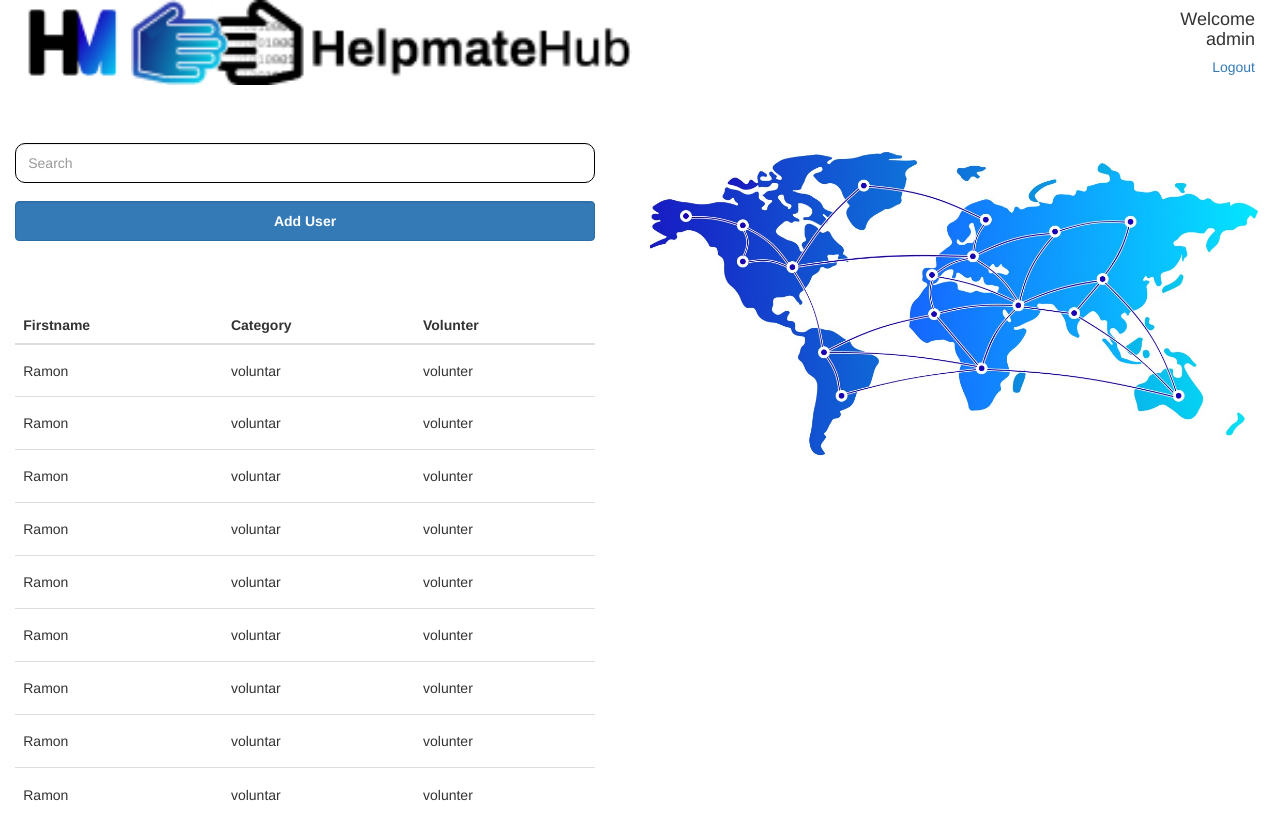
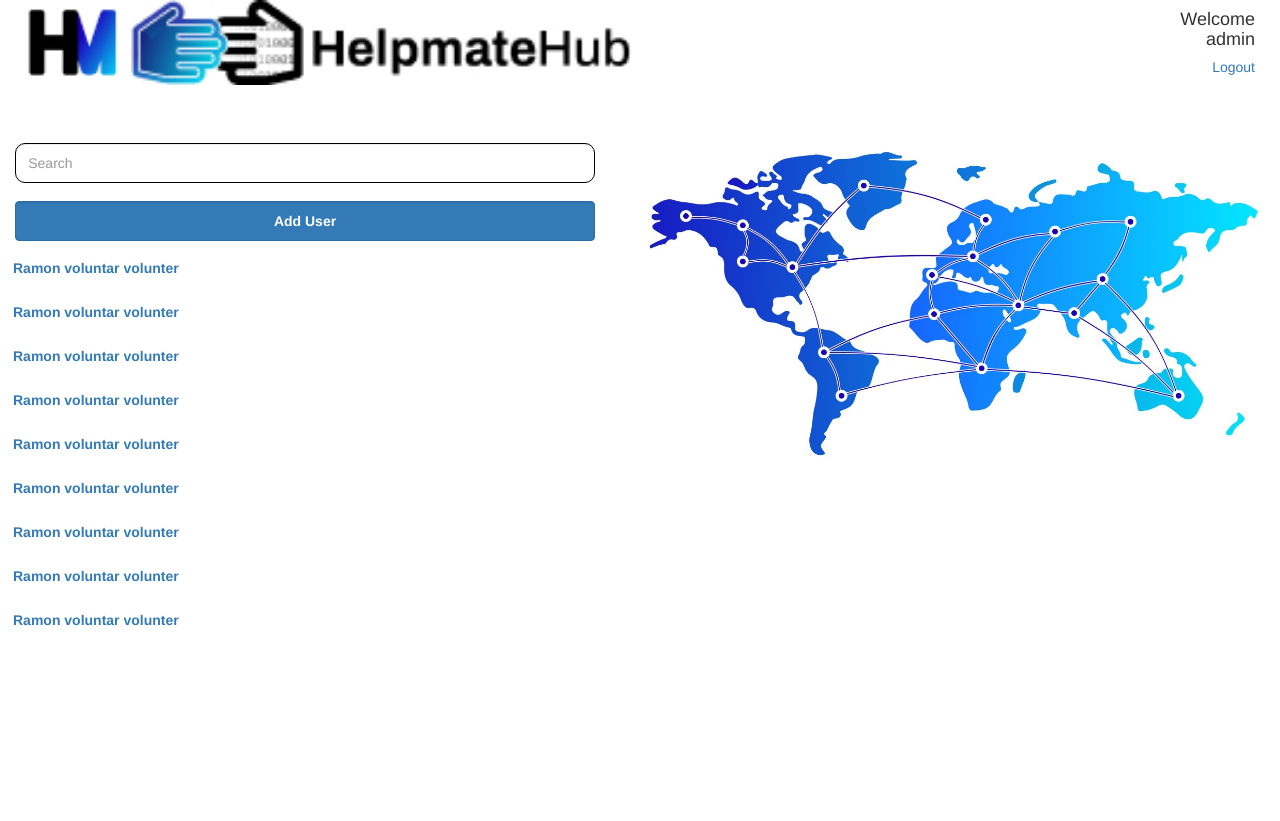
Before and after one commit to rapostolovici/helpmate-hub-fe, an Angular app in the folder helpmate-hub/: page /admin in a window 1280 px wide. After the commit the page ends 800 px from the top, so only its background shows below. Built offline with nearby package versions, Linux system fonts and the light colour scheme.

Commit message:
APC;Implement new component flow

```diff
--- a/helpmate-hub/src/app/administration/administration.component.html
+++ b/helpmate-hub/src/app/administration/administration.component.html
@@ -18,7 +18,7 @@
         <button class="form-control btn btn-primary search-button">Add User</button>
       </div>
       <span style="width:30px"></span>
-      <table class="table">
+      <!-- <table class="table">
         <thead>
           <tr>
             <th>Firstname</th>
@@ -33,7 +33,23 @@
             <td>volunter</td>
           </tr>
         </tbody>
-      </table>
+      </table> -->
+      <div class="card" *ngFor="let user of users" class="mouse-pointer">
+        <div class="card-header" id="headingOne">
+          <h5 class="mb-0">
+            <button class="btn btn-link"
+                    data-toggle="collapse"
+                    data-target="#collapseOne"
+                    aria-expanded="true"
+                    aria-controls="collapseOne"
+                    (click)="selectUser()">
+              {{ user.lastName }} {{ user.category }} volunter
+            </button>
+          </h5>
+        </div>
+        <app-user-description [user]="user" [openUserDescription]="isUserSelected"></app-user-description>
+        </div>
+
     </div>
     <div class="col-xs-6">
       <app-google-map-img></app-google-map-img>
--- a/helpmate-hub/src/app/administration/administration.component.ts
+++ b/helpmate-hub/src/app/administration/administration.component.ts
@@ -14,6 +14,8 @@
 
   users: User[] = [];
 
+  isUserSelected: boolean = false;
+
   constructor(private userService:UserService) {}
 
   ngOnInit(): void {
@@ -28,4 +30,12 @@
     ;
   }
 
+  selectUser(): void {
+    if (this.isUserSelected) {
+      this.isUserSelected = false;
+    } else {
+      this.isUserSelected = true;
+    }
+  }
+
 }
--- a/helpmate-hub/src/app/app-routing.module.ts
+++ b/helpmate-hub/src/app/app-routing.module.ts
@@ -13,7 +13,6 @@
   { path: 'register', component: RegisterComponent},
   { path: 'register-final', component: RegisterStep2Component},
   { path: 'admin', component: AdministrationComponent},
-  { path: 'description/:id', component: UserDescriptionComponent},
   { path: '**', component: PagenotfoundComponent }
 ];
 
--- a/helpmate-hub/src/app/user-description/user-description.component.html
+++ b/helpmate-hub/src/app/user-description/user-description.component.html
@@ -1,18 +1,6 @@
-<div class="row">
-  <div class="col-xs-9">
-    <h2>{{ user.firstName }} {{ user.lastName }}</h2>
-  </div>
-  <div class="col-xs-4">
-    <p>Lorem ipsum dolor sit amet consectetur adipisicing elit. Reiciendis modi illum, vero sunt harum veritatis odit ratione ullam minus voluptas iste similique praesentium libero distinctio eaque quos reprehenderit? Dolorum, nemo.
-    Est ut, illo nam earum animi odio sunt quisquam doloribus ea obcaecati aspernatur adipisci ipsa dolore officia tempora, quae quidem? Reiciendis a soluta, repellat voluptas pariatur cumque suscipit doloribus quasi.
-    Impedit officiis a nam rerum reiciendis, ipsam cum ut aliquid explicabo error repellendus praesentium, ipsa nostrum dolore nesciunt reprehenderit consequatur atque fugiat non quaerat natus. Blanditiis ipsam veniam eum at.</p>
+<div id="collapseOne" [ngClass]="{'collapse': true, 'show': openUserDescription}" aria-labelledby="headingOne" data-parent="#accordion">
+  <div class="card-body">
+    <h2>{{ user.firstName }} {{ user.lastName }} T</h2>
+    Anim pariatur cliche reprehenderit, enim eiusmod high life accusamus terry richardson ad squid. 3 wolf moon officia aute, non cupidatat skateboard dolor brunch. Food truck quinoa nesciunt laborum eiusmod. Brunch 3 wolf moon tempor, sunt aliqua put a bird on it squid single-origin coffee nulla assumenda shoreditch et. Nihil anim keffiyeh helvetica, craft beer labore wes anderson cred nesciunt sapiente ea proident. Ad vegan excepteur butcher vice lomo. Leggings occaecat craft beer farm-to-table, raw denim aesthetic synth nesciunt you probably haven't heard of them accusamus labore sustainable VHS.
   </div>
 </div>
-<div class="row">
-  <div class="col-xs-4">
-    <h3><b>Alimente</b></h3>
-  </div>
-  <!-- Add here the list that we need to buy!-->
-  <!-- Add google maps that points to the address of the selected user-->
-</div>
-<button class="btn btn-primary" (click)="goBack()">Back</button>
--- a/helpmate-hub/src/app/user-description/user-description.component.ts
+++ b/helpmate-hub/src/app/user-description/user-description.component.ts
@@ -1,8 +1,9 @@
-import { Component, OnInit } from '@angular/core';
+import { Component, OnInit, Input, Output } from '@angular/core';
 import { ActivatedRoute } from '@angular/router';
 import { Location } from '@angular/common';
 import { UserService } from '../user.service';
 import { User } from '../user.model';
+import { EventEmitter } from 'protractor';
 
 @Component({
   selector: 'app-user-description',
@@ -10,14 +11,14 @@
   styleUrls: ['./user-description.component.css']
 })
 export class UserDescriptionComponent implements OnInit {
-  user: User;
+  @Input() user: User;
+  @Input() openUserDescription: boolean;
 
   constructor( private route: ActivatedRoute,
                private location: Location,
                private userService: UserService ) { }
 
   ngOnInit(): void {
-    this.getUser();
   }
 
   getUser(): void {
```
